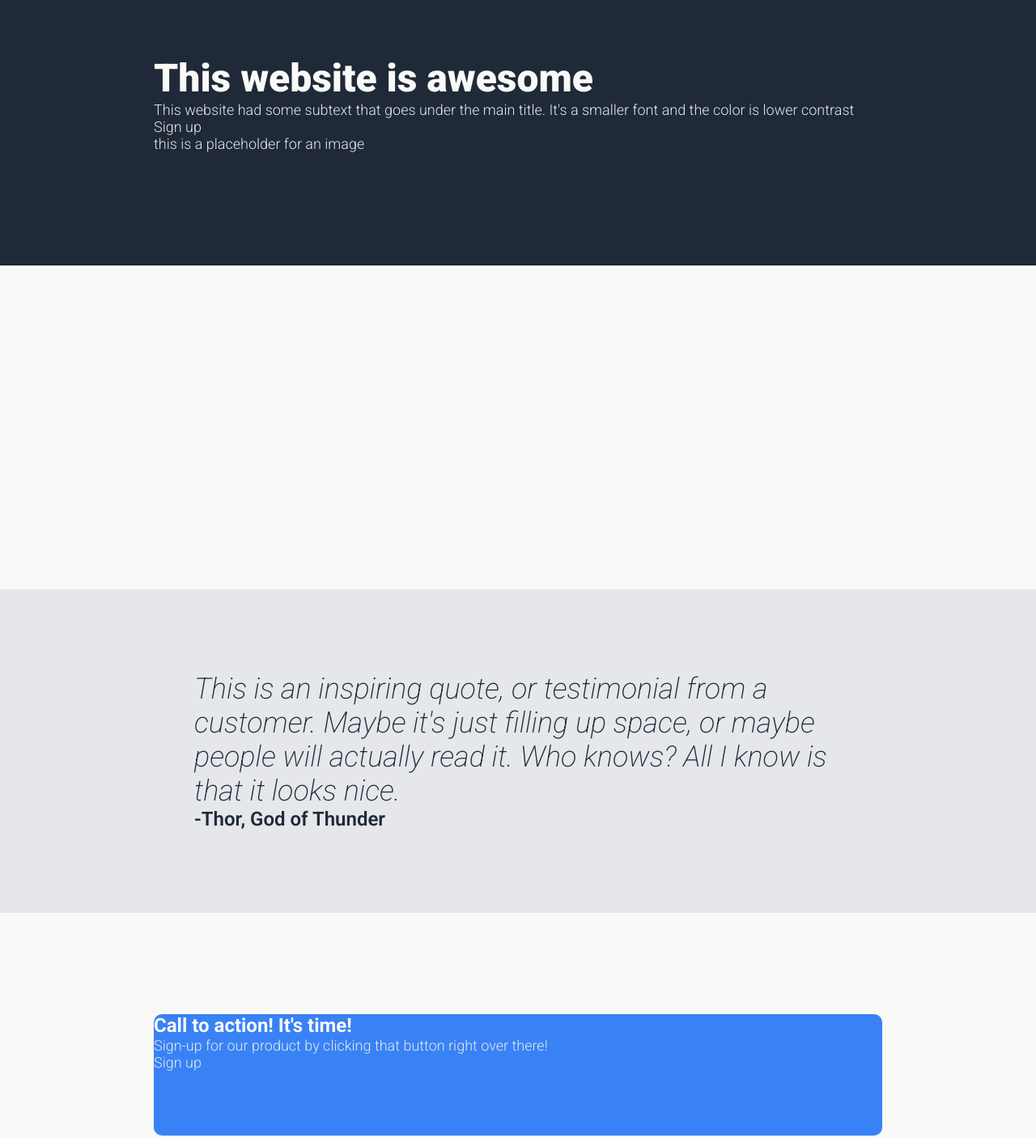
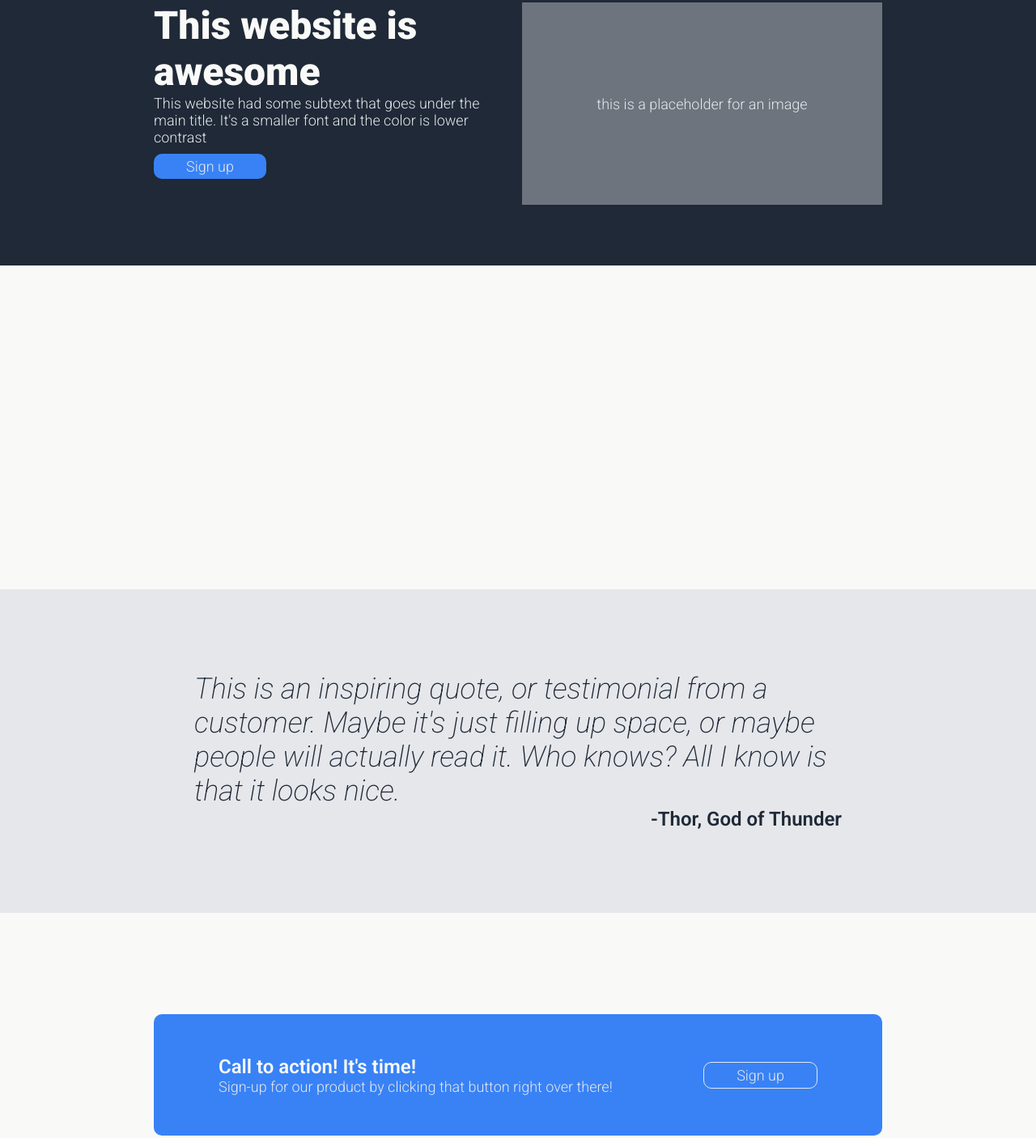
Before and after one commit to kimberleymac/landing-page, a plain HTML site: page index.html in a window 1280 px wide. Shown: the part 172-1578 px from the top of the page at 81% size. Drawn offline with Linux system fonts and the light colour scheme.

Commit message:
feat: section-one formatting and content as per mockup

```diff
--- a/style.css
+++ b/style.css
@@ -20,6 +20,13 @@ button{
     border: none;
     outline: none;
     box-shadow: none;
+
+    /* default button styles */
+    background-color: #3882F6;
+    border-width: 2px;
+    padding: 5px 40px;
+    border-radius: 10px;
+    font-weight: 400;
 }
 
 /* TEXT formatting */
@@ -37,6 +44,7 @@ h2{
 h3{
     color: #F9FAF8;
     font-size: 24px;
+    font-weight: 600;
 }
 p,
 ul,
@@ -45,7 +53,6 @@ ul,
     font-size: 18px;
     color: #E5E7EB;
 }
-
 
 
 /* PAGE formatting */
@@ -100,8 +107,6 @@ section.three {
 }
 
 
-
-
 /* HEADER formatting */
 
 .nav-bar{
@@ -115,31 +120,52 @@ ul.nav-list {
 }
 
 
-/* SECTION THREE formatting */
-section.three{
+/* SECTION ONE formatting */
+.first-content {
     display: flex;
     justify-content: center;
     align-items: center;
+    gap: 10px;
 }
 
+.left,
+.right {
+    height: 250px;
+}
+
+.left {
+    flex: 1;
+}
+
+.left button{
+    margin-top: 10px;
+}
+
+.right{
+    background-color: #6d747d;
+    align-self: stretch;
+    flex: 1;
+
+    display: flex;
+    justify-content: center;
+    align-items: center;
+
+}
+
+
+/* SECTION THREE formatting */
 p.quote{
     font-size: 36px;
     font-style: italic;
     font-weight: 200;
     color: #1F2937;
-
-    width: 800px;
-
-    display: flex;
-    flex-direction: column;
 }
 
 .quote-author{
     font-size: 24px;
     font-weight: 600;
     color: #1F2937;
-
-    align-self: flex-end;
+    text-align: right;
 }
 
 
@@ -149,7 +175,17 @@ p.quote{
     background-color: #3882F6;
     height: 150px;
     border-radius: 10px;
+    padding: 20px 80px;
+
+    display: flex;
+    justify-content: space-between;
+    align-items: center;
 }
+
+.call-to-action button {
+    border: 1px solid #E5E7EB;
+}
+
 
 
 
```
